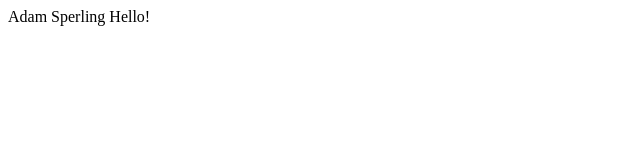
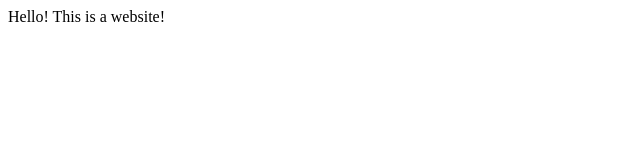
Before and after one commit to amksperling/amksperling.github.io, a plain HTML site: page index.html in a window 1280 px wide. Shown: the full height of the page, 0-640 px from the left. Drawn offline with Linux system fonts and the light colour scheme.

Commit message:
Update index.html

```diff
--- a/index.html
+++ b/index.html
@@ -1,10 +1,10 @@
 <!DOCTYPE html>
 <html>
   <head>
-    Adam Sperling
+    <title>Adam Sperling</title>
   </head>
   <body>
-    Hello!
+    Hello! This is a website!
   </body>
 
 </html>
```
